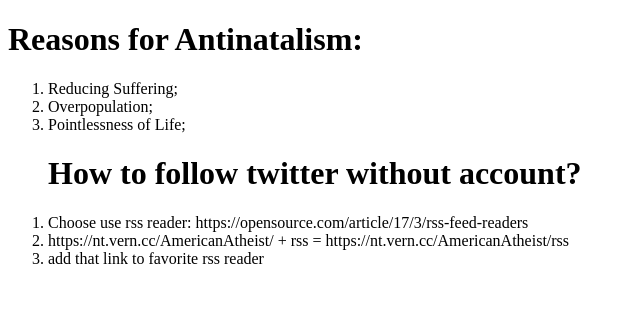
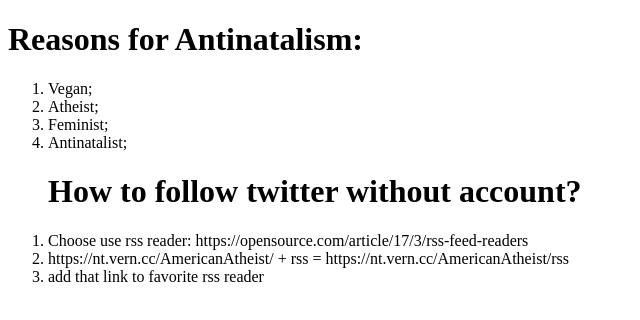
Before and after one commit to ChaosCrash13/ChaosCrash13.github.io, a plain HTML site: page index.html in a window 1280 px wide. Shown: the whole page, without its empty margins (0-640 px from the left). Drawn offline with Linux system fonts and the light colour scheme.

Commit message:
Update index.html

```diff
--- a/index.html
+++ b/index.html
@@ -8,12 +8,13 @@
   <meta name="viewport" content="width=device-width, initial-scale=1.0">
 </head>
 <body>
-<title> Antinatalism.</title>
+<title> </title>
  <h1>Reasons for Antinatalism:</h1>
   <ol type="1">
-  <li>Reducing Suffering;</li>
-  <li>Overpopulation;</li>
-  <li>Pointlessness of Life;</li>
+  <li>Vegan;</li>
+  <li>Atheist;</li>
+  <li>Feminist;</li>
+  <li>Antinatalist;</li>
  </ol>
  <ol type="1">
   <h1>How to follow twitter without account?</h1>
```
